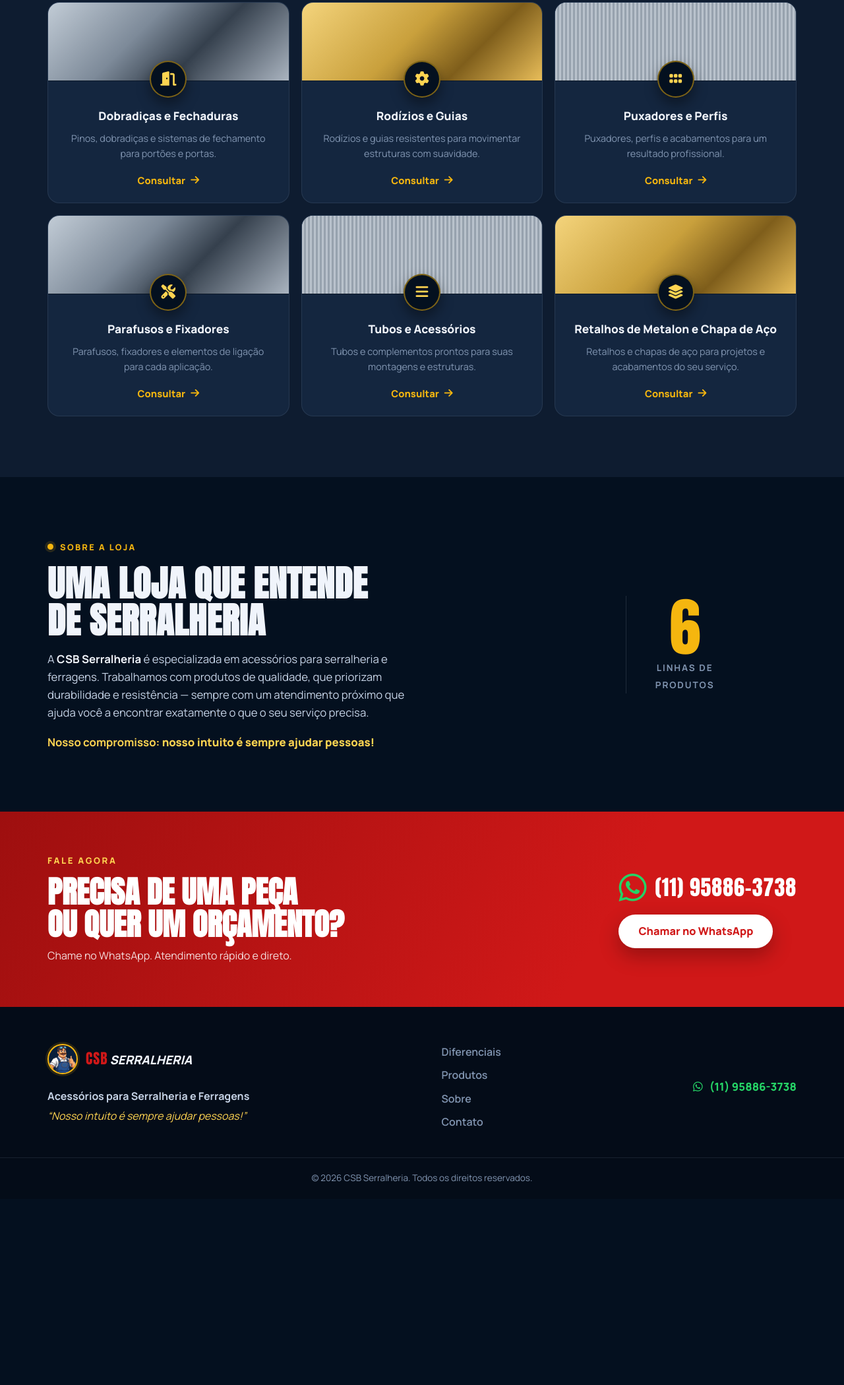
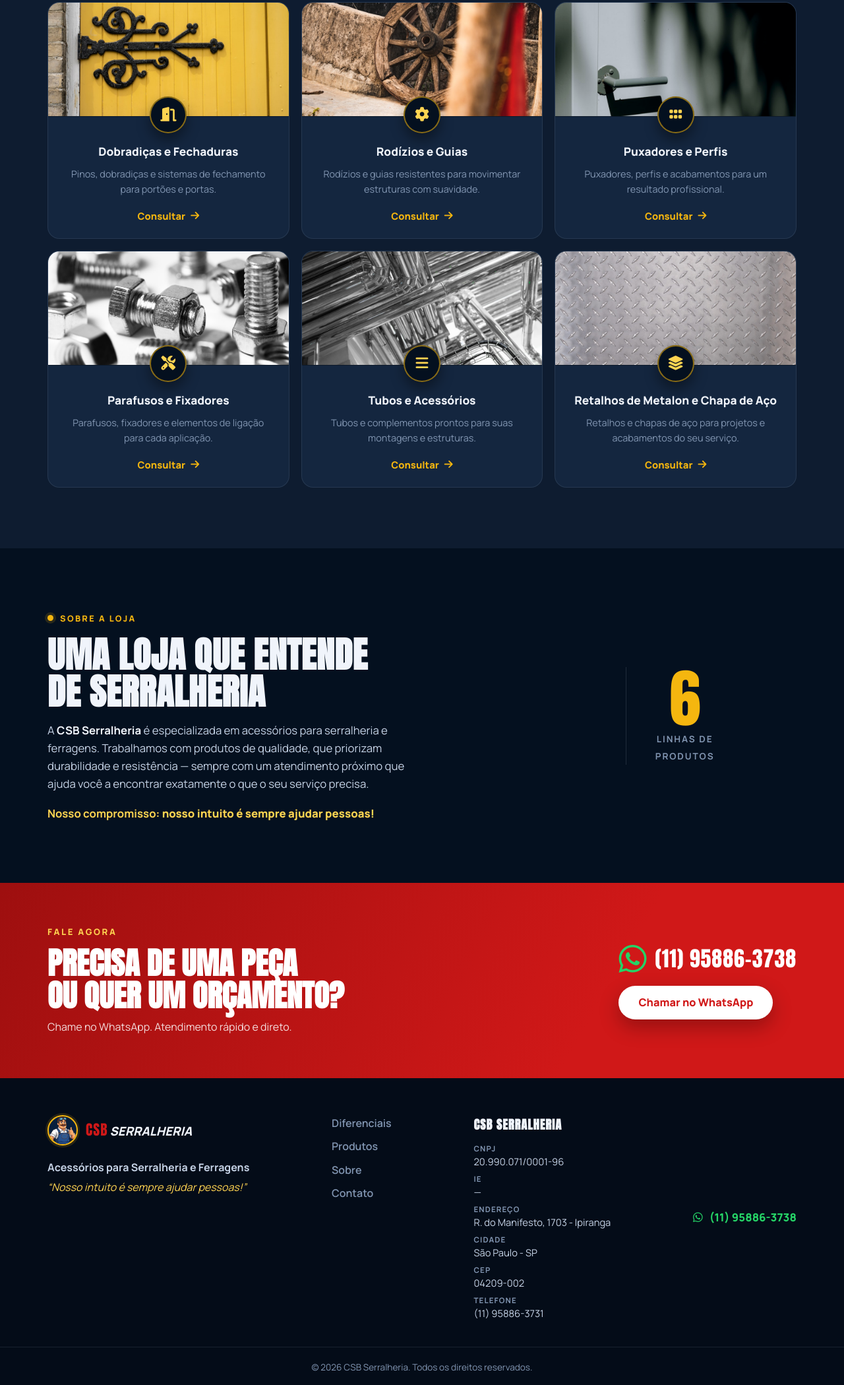
Before and after one commit to GedelQ/csb-serralheria, a plain HTML site: page index.html in a window 1280 px wide. Shown: the part 1601-3700 px from the top of the page at 66% size. Before the commit the page ends 3418 px from the top, so only its background shows below. Drawn offline with Linux system fonts and the light colour scheme.

Commit message:
Rodapé com dados da empresa (CNPJ, IE, endereço, CEP, telefone) e fotos reais dos produtos nos cards

```diff
--- a/assets/style.css
+++ b/assets/style.css
@@ -192,19 +192,13 @@
   transition:transform .3s var(--ease),border-color .3s,box-shadow .3s}
 .prod__card:hover{transform:translateY(-6px);border-color:rgba(245,182,15,.45);
   box-shadow:0 22px 46px rgba(0,0,0,.42)}
-.prod__mat{height:118px;display:block}
-.prod__mat--steel{background:
-  linear-gradient(135deg,#c2ccd6 0%,#7d8a99 38%,#35404d 62%,#aab4c0 100%)}
-.prod__mat--brass{background:
-  linear-gradient(135deg,#f4d47c 0%,#c9a03c 45%,#7f5e1b 70%,#e8bd59 100%)}
-.prod__mat--galv{background:
-  repeating-linear-gradient(90deg,#b9c2cc 0 3px,#97a2ae 3px 6px),
-  linear-gradient(135deg,#d3dae2,#a7b1bd)}
-.prod__card::after{content:"";position:absolute;top:118px;left:0;right:0;height:1px;
+.prod__img{width:100%;height:172px;object-fit:cover;display:block;
+  background:var(--steel-2)}
+.prod__card::after{content:"";position:absolute;top:172px;left:0;right:0;height:1px;
   background:rgba(0,0,0,.35)}
 .prod__icon{margin:-30px auto 14px;width:56px;height:56px;border-radius:50%;
   display:grid;place-items:center;font-size:1.35rem;background:var(--navy-900);
-  color:var(--gold-bright);border:2px solid rgba(245,182,15,.5);
+  color:var(--gold-bright);border:2px solid rgba(245,182,15,.55);
   box-shadow:0 10px 20px rgba(0,0,0,.4);z-index:1}
 .prod__name{color:var(--ink);font-weight:800;font-size:1.08rem;
   padding:0 22px;text-align:center}
@@ -257,6 +251,13 @@
 .footer__nav{display:flex;flex-direction:column;gap:10px}
 .footer__nav a{color:var(--muted);font-weight:600;transition:color .2s}
 .footer__nav a:hover{color:var(--ink)}
+.footer__company{max-width:300px}
+.footer__company strong{font-family:var(--font-display);color:var(--ink);
+  text-transform:uppercase;letter-spacing:1px;font-size:1.15rem}
+.footer__facts{list-style:none;margin-top:14px;display:flex;flex-direction:column;gap:8px}
+.footer__facts li{color:var(--text);font-size:.92rem;line-height:1.45}
+.footer__facts li span{display:block;font-size:.72rem;font-weight:700;
+  text-transform:uppercase;letter-spacing:.1em;color:var(--muted)}
 .footer__wa{display:inline-flex;align-items:center;gap:10px;color:var(--wa);
   font-weight:800;font-size:1.05rem}
 .footer__wa:hover{color:var(--wa-dark)}
@@ -309,7 +310,7 @@
   .prod__grid{grid-template-columns:1fr 1fr;gap:12px}
   .prod__name{font-size:.98rem;padding:0 14px}
   .prod__detail{font-size:.82rem;padding:6px 14px 0}
-  .prod__mat{height:96px}
+  .prod__img{height:126px}
   .prod__icon{margin-top:-26px;width:50px;height:50px;font-size:1.2rem}
   .section{padding:64px 0}
   .hero__strip{font-size:.85rem;gap:14px}
--- a/index.html
+++ b/index.html
@@ -151,7 +151,7 @@
 
         <div class="prod__grid">
           <a class="prod__card" href="https://wa.me/5511958863738?text=Olá! Quero saber sobre Dobradiças e Fechaduras" target="_blank" rel="noopener">
-            <span class="prod__mat prod__mat--steel"></span>
+            <img class="prod__img" src="assets/prod-dobradicas.jpg" alt="Dobradiças e fechaduras para portões e portas" loading="lazy" />
             <span class="prod__icon"><i class="fa-solid fa-door-open"></i></span>
             <span class="prod__name">Dobradiças e Fechaduras</span>
             <span class="prod__detail">Pinos, dobradiças e sistemas de fechamento para portões e portas.</span>
@@ -159,7 +159,7 @@
           </a>
 
           <a class="prod__card" href="https://wa.me/5511958863738?text=Olá! Quero saber sobre Rodízios e Guias" target="_blank" rel="noopener">
-            <span class="prod__mat prod__mat--brass"></span>
+            <img class="prod__img" src="assets/prod-rodizios.jpg" alt="Rodízios e guias para movimentar estruturas" loading="lazy" />
             <span class="prod__icon"><i class="fa-solid fa-gear"></i></span>
             <span class="prod__name">Rodízios e Guias</span>
             <span class="prod__detail">Rodízios e guias resistentes para movimentar estruturas com suavidade.</span>
@@ -167,7 +167,7 @@
           </a>
 
           <a class="prod__card" href="https://wa.me/5511958863738?text=Olá! Quero saber sobre Puxadores e Perfis" target="_blank" rel="noopener">
-            <span class="prod__mat prod__mat--galv"></span>
+            <img class="prod__img" src="assets/prod-puxadores.jpg" alt="Puxadores e perfis para acabamentos" loading="lazy" />
             <span class="prod__icon"><i class="fa-solid fa-grip"></i></span>
             <span class="prod__name">Puxadores e Perfis</span>
             <span class="prod__detail">Puxadores, perfis e acabamentos para um resultado profissional.</span>
@@ -175,7 +175,7 @@
           </a>
 
           <a class="prod__card" href="https://wa.me/5511958863738?text=Olá! Quero saber sobre Parafusos e Fixadores" target="_blank" rel="noopener">
-            <span class="prod__mat prod__mat--steel"></span>
+            <img class="prod__img" src="assets/prod-parafusos.jpg" alt="Parafusos e fixadores para cada aplicação" loading="lazy" />
             <span class="prod__icon"><i class="fa-solid fa-screwdriver-wrench"></i></span>
             <span class="prod__name">Parafusos e Fixadores</span>
             <span class="prod__detail">Parafusos, fixadores e elementos de ligação para cada aplicação.</span>
@@ -183,7 +183,7 @@
           </a>
 
           <a class="prod__card" href="https://wa.me/5511958863738?text=Olá! Quero saber sobre Tubos e Acessórios" target="_blank" rel="noopener">
-            <span class="prod__mat prod__mat--galv"></span>
+            <img class="prod__img" src="assets/prod-tubos.jpg" alt="Tubos e acessórios para montagens" loading="lazy" />
             <span class="prod__icon"><i class="fa-solid fa-bars"></i></span>
             <span class="prod__name">Tubos e Acessórios</span>
             <span class="prod__detail">Tubos e complementos prontos para suas montagens e estruturas.</span>
@@ -191,7 +191,7 @@
           </a>
 
           <a class="prod__card" href="https://wa.me/5511958863738?text=Olá! Quero saber sobre Retalhos de Metalon e Chapa de Aço" target="_blank" rel="noopener">
-            <span class="prod__mat prod__mat--brass"></span>
+            <img class="prod__img" src="assets/prod-chapa.jpg" alt="Retalhos de metalon e chapa de aço" loading="lazy" />
             <span class="prod__icon"><i class="fa-solid fa-layer-group"></i></span>
             <span class="prod__name">Retalhos de Metalon e Chapa de Aço</span>
             <span class="prod__detail">Retalhos e chapas de aço para projetos e acabamentos do seu serviço.</span>
@@ -257,6 +257,18 @@
         <a href="#contato">Contato</a>
       </nav>
 
+      <div class="footer__company">
+        <strong>CSB Serralheria</strong>
+        <ul class="footer__facts">
+          <li><span>CNPJ</span> 20.990.071/0001-96</li>
+          <li><span>IE</span> —</li>
+          <li><span>Endereço</span> R. do Manifesto, 1703 - Ipiranga</li>
+          <li><span>Cidade</span> São Paulo - SP</li>
+          <li><span>CEP</span> 04209-002</li>
+          <li><span>Telefone</span> (11) 95886-3731</li>
+        </ul>
+      </div>
+
       <a href="https://wa.me/5511958863738" target="_blank" rel="noopener" class="footer__wa">
         <i class="fa-brands fa-whatsapp"></i> (11) 95886-3738
       </a>
```
Also changed, not shown: assets/prod-chapa.jpg (added), assets/prod-dobradicas.jpg (added), assets/prod-parafusos.jpg (added), assets/prod-puxadores.jpg (added), assets/prod-rodizios.jpg (added), assets/prod-tubos.jpg (added), 1 other file.
